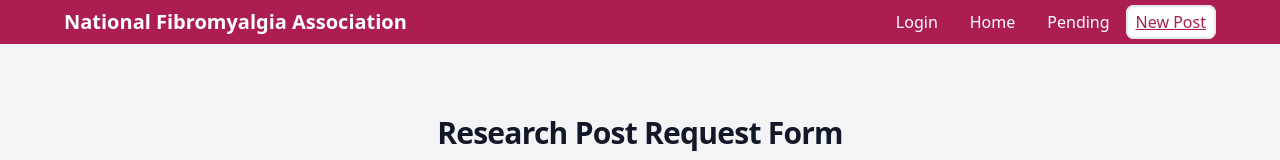
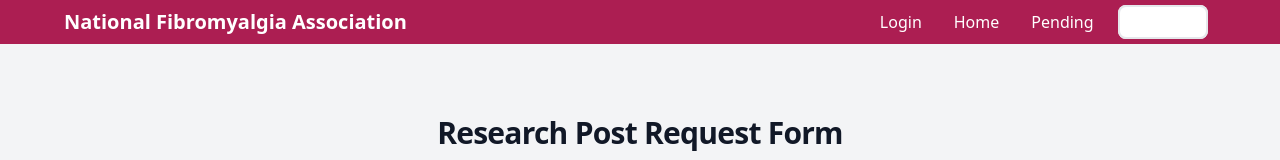
Before and after one commit to AviRatnam0608/National-Fibromyalgia-Association, a Next.js app: page /rpr-form in a window 1280 px wide. Shown: the top 160 px of the page. Built offline with nearby package versions, Linux system fonts and the light colour scheme; no server answers; the database is empty; sample sign-in values are in the browser's storage.

Commit message:
Redesigned active tab in navbar

```diff
--- a/src/app/components/NavBar/AdminNavBar.js
+++ b/src/app/components/NavBar/AdminNavBar.js
@@ -1,13 +1,11 @@
 "use client";
 
-import { NavBarContainer } from "./NavBar.styles";
+import { NavBarContainer, activeStyling, hoverStyling } from "./NavBar.styles";
 import { useEffect, useState } from "react";
 
 function ResearcherNavBar() {
-  // State to hold the current path
   const [currentPath, setCurrentPath] = useState(window.location.pathname);
 
-  // Function to update the current path
   useEffect(() => {
     const updatePath = () => {
       if (window !== undefined) {
@@ -20,7 +18,6 @@ function ResearcherNavBar() {
     };
   }, []);
 
-  // Function to determine if a tab is active
   const isActive = (path) => {
     return currentPath === path ? true : false;
   };
@@ -32,24 +29,24 @@ function ResearcherNavBar() {
         <div>
           <a
             href="/login"
-            className={`px-4 hover:underline ${
-              isActive("/login") ? "active: underline" : ""
+            className={`px-2 ${hoverStyling} ${
+              isActive("/login") ? activeStyling : ""
             }`}
           >
             Login
           </a>
           <a
             href="/admin-dashboard"
-            className={`px-4 hover:underline ${
-              isActive("/admin-dashboard") ? "active: underline" : ""
+            className={`px-2 ${hoverStyling} ${
+              isActive("/admin-dashboard") ? activeStyling : ""
             }`}
           >
             Dashboard
           </a>
           <a
             href="/admin-past-studies"
-            className={`px-4 hover:underline ${
-              isActive("/admin-past-studies") ? "active: underline" : ""
+            className={`px-2 ${hoverStyling} ${
+              isActive("/admin-past-studies") ? activeStyling : ""
             }`}
           >
             Archive
@@ -60,9 +57,7 @@ function ResearcherNavBar() {
             hover:bg-primary
             hover:text-white
             hover:shadow-lg
-            bg-white border border-2 text-primary rounded-lg py-1 ${
-              isActive("/admin-pending") ? "active: underline" : ""
-            }`}
+            bg-white border border-2 text-primary rounded-lg py-1`}
           >
             Pending Studies
           </a>
--- a/src/app/components/NavBar/NavBar.styles.js
+++ b/src/app/components/NavBar/NavBar.styles.js
@@ -1 +1,7 @@
 export const NavBarContainer = "bg-primary text-white px-4 py-2";
+
+export const activeStyling =
+  "active: active: bg-primaryDarker active: p-2 active: rounded-lg active: text-white active: mx-2";
+
+export const hoverStyling =
+  "hover:bg-primaryDarker hover: p-2 hover: rounded-lg hover: text-white hover: mx-2";
--- a/src/app/components/NavBar/ResearcherNavBar.js
+++ b/src/app/components/NavBar/ResearcherNavBar.js
@@ -1,13 +1,11 @@
 "use client";
 
-import { NavBarContainer } from "./NavBar.styles";
+import { NavBarContainer, activeStyling, hoverStyling } from "./NavBar.styles";
 import { useEffect, useState } from "react";
 
 function ResearcherNavBar() {
-  // State to hold the current path
   const [currentPath, setCurrentPath] = useState(window.location.pathname);
 
-  // Function to update the current path
   useEffect(() => {
     const updatePath = () => {
       if (window !== undefined) {
@@ -20,7 +18,6 @@ function ResearcherNavBar() {
     };
   }, []);
 
-  // Function to determine if a tab is active
   const isActive = (path) => {
     return currentPath === path ? true : false;
   };
@@ -32,24 +29,24 @@ function ResearcherNavBar() {
         <div>
           <a
             href="/login"
-            className={`px-4 hover:underline ${
-              isActive("/login") ? "active: underline" : ""
+            className={`px-2 ${hoverStyling} ${
+              isActive("/login") ? activeStyling : ""
             }`}
           >
             Login
           </a>
           <a
             href="/"
-            className={`px-4 hover:underline ${
-              isActive("/") ? "active: underline" : ""
+            className={`px-2 ${hoverStyling} ${
+              isActive("/") ? activeStyling : ""
             }`}
           >
             Home
           </a>
           <a
             href="/researcher-pending"
-            className={`px-4 hover:underline ${
-              isActive("/researcher-pending") ? "active: underline" : ""
+            className={`px-2 ${hoverStyling} ${
+              isActive("/researcher-pending") ? activeStyling : ""
             }`}
           >
             Pending
@@ -61,7 +58,7 @@ function ResearcherNavBar() {
               hover:text-white
               hover:shadow-lg
               bg-white border border-2 text-primary rounded-lg py-1 ${
-                isActive("/rpr-form") ? "active: underline" : ""
+                isActive("/rpr-form") ? activeStyling : ""
               }
               `}
           >
--- a/tailwind.config.js
+++ b/tailwind.config.js
@@ -8,14 +8,17 @@ module.exports = {
   theme: {
     extend: {
       colors: {
-        primary: '#AC1E52',
-        secondary: '#2B6785',
-        text: '#1A202C',
-        background: '#F7FAFC',
-        border: '#E2E8F0',
+        primary: "#AC1E52",
+        secondary: "#2B6785",
+        text: "#1A202C",
+        background: "#F7FAFC",
+        border: "#E2E8F0",
+        primaryHover: "#B52761",
+        primaryBorder: "#920F34",
+        primaryDarker: "#400017",
         // add other colors as needed
-      }
-    }
+      },
+    },
   },
   plugins: [],
-}
+};
```
